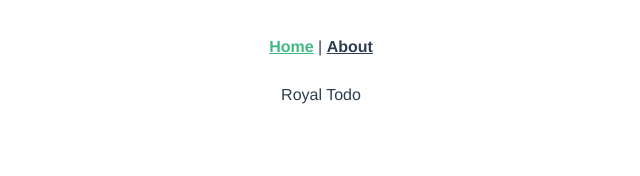
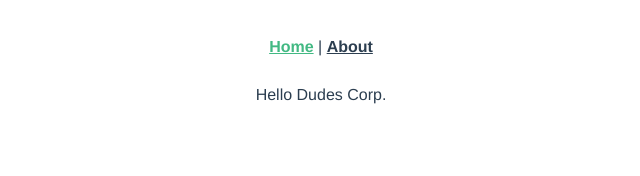
Before and after one commit to DudesCorporation/royal-todo, a Vue app: page / in a window 1280 px wide. Shown: the top 176 px of the page, without its empty margins (319-959 px from the left). Built offline with nearby package versions, Linux system fonts and the light colour scheme.

Commit message:
rename header title

```diff
--- a/src/components/MainHeader.vue
+++ b/src/components/MainHeader.vue
@@ -1,3 +1,3 @@
 <template>
-  <header>Royal Todo</header>
+  <header>Hello Dudes Corp.</header>
 </template>
```
